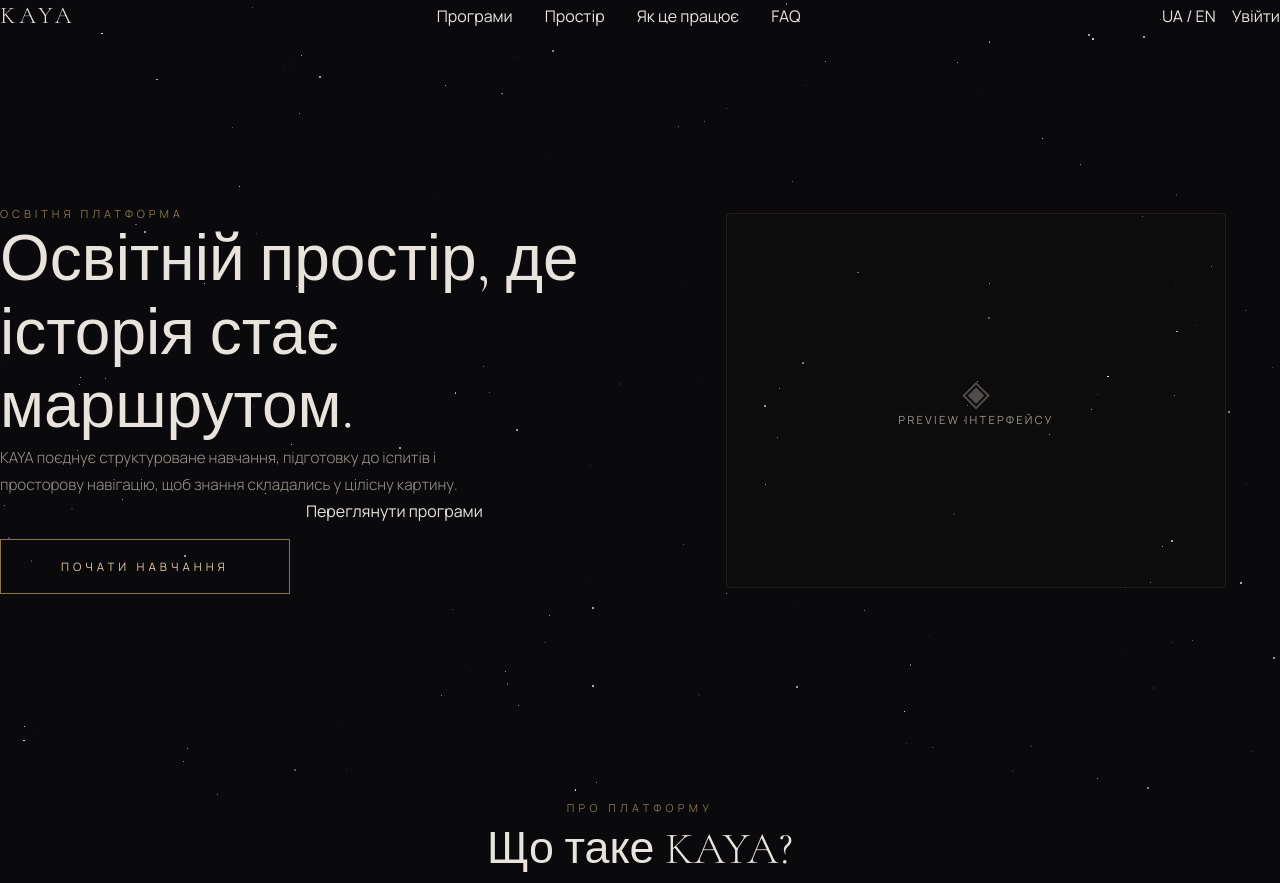
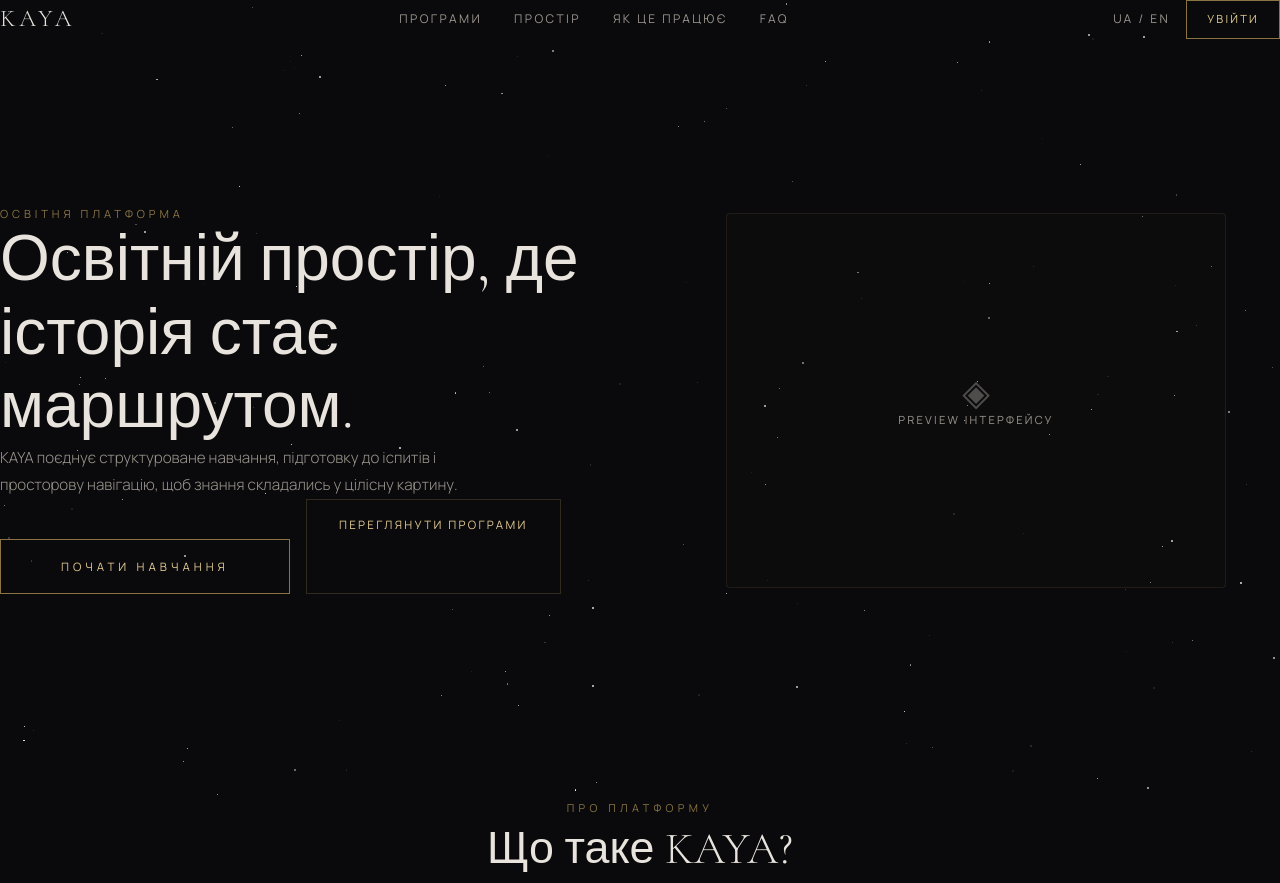
Before and after one commit to historicalalice-pixel/kaya-lms, a Next.js app in the folder web/: page /home in a window 1280 px wide. Shown: the top 883 px of the page. Built offline with nearby package versions, Linux system fonts and the light colour scheme.

Commit message:
таке шось

```diff
--- a/web/src/app/globals.css
+++ b/web/src/app/globals.css
@@ -219,3 +219,62 @@ body {
 .animate-fade-up { animation: fadeUp 1s ease forwards; }
 .animate-fade-in { animation: fadeIn 1s ease forwards; }
 .animate-fade-scale { animation: fadeScale 1.2s ease forwards; }
+/* ===== NAV & CARDS ===== */
+.nav-link {
+  font-family: var(--font-sans);
+  font-size: 0.75rem;
+  letter-spacing: 0.2em;
+  text-transform: uppercase;
+  color: var(--text-dim);
+  transition: color 0.3s;
+  background: none;
+  border: none;
+  cursor: pointer;
+}
+
+.nav-link:hover {
+  color: var(--gold-light);
+}
+
+.header-btn {
+  font-family: var(--font-sans);
+  font-size: 0.7rem;
+  letter-spacing: 0.2em;
+  text-transform: uppercase;
+  color: var(--gold-light);
+  border: 1px solid var(--gold-dim);
+  padding: 10px 20px;
+  transition: all 0.4s;
+}
+
+.header-btn:hover {
+  border-color: var(--gold);
+  color: #fff;
+}
+
+.hero-cta-secondary {
+  font-family: var(--font-sans);
+  font-size: 0.72rem;
+  letter-spacing: 0.2em;
+  text-transform: uppercase;
+  color: var(--gold-light);
+  padding: 16px 32px;
+  border: 1px solid rgba(201, 169, 110, 0.2);
+  transition: all 0.4s;
+}
+
+.hero-cta-secondary:hover {
+  border-color: var(--gold-dim);
+}
+
+.kaya-card {
+  padding: 32px;
+  border: 1px solid rgba(201, 169, 110, 0.1);
+  background: rgba(201, 169, 110, 0.02);
+  transition: all 0.5s;
+}
+
+.kaya-card:hover {
+  border-color: rgba(201, 169, 110, 0.3);
+  background: rgba(201, 169, 110, 0.04);
+}
--- a/web/src/app/page.tsx
+++ b/web/src/app/page.tsx
@@ -81,12 +81,12 @@ export default function Home() {
           Пройди крізь час. Відчуй кожну епоху.
         </p>
 
-        <button
+      href="/home"
           className="hero-cta opacity-0 animate-fade-up mt-24"
           style={{ animationDelay: "1.7s" }}
         >
           Увійти
-        </button>
+        </a>
       </section>
 
       {/* Версія */}
```
